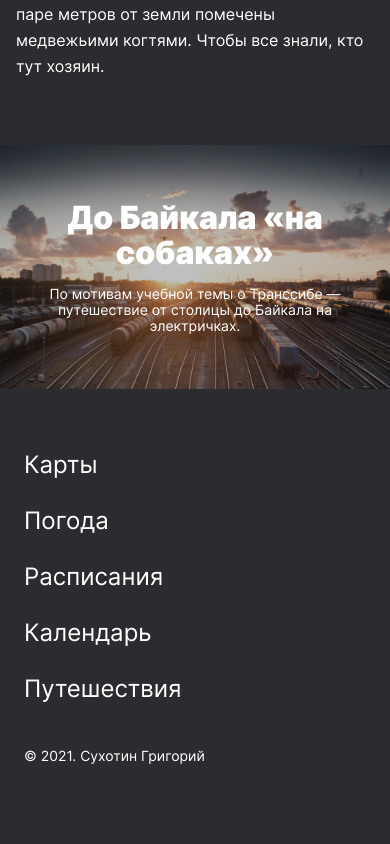
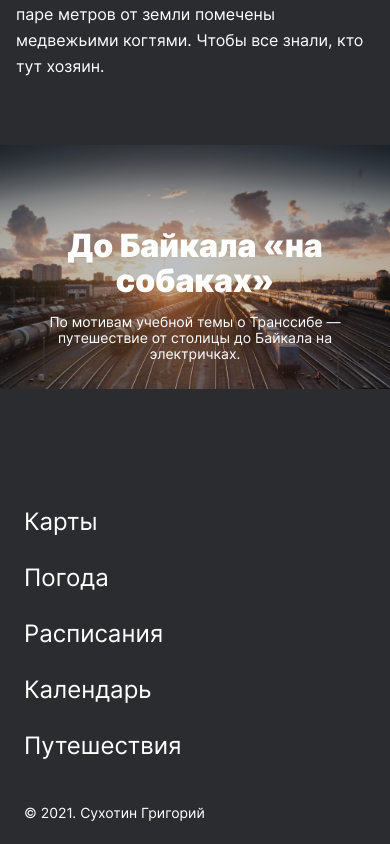
Before and after one commit to grigarazH/russian-travel, a plain HTML site: page index.html in a window 390 px wide. Shown: the part 9705-10549 px from the top of the page. Before the commit the page ends 10492 px from the top, so only its background shows below. Drawn offline with Linux system fonts and the light colour scheme.

Commit message:
Исправил блок cover

```diff
--- a/blocks/content/content.css
+++ b/blocks/content/content.css
@@ -1,8 +1,5 @@
 .content {
   max-width: 1184px;
-  display: flex;
-  flex-direction: column;
-  align-items: stretch;
 }
 
 @media screen and (max-height: 1279px) {
--- a/blocks/cover/__overlay/cover__overlay.css
+++ b/blocks/cover/__overlay/cover__overlay.css
@@ -4,22 +4,34 @@
   justify-content: center;
   align-items: center;
   width: 100%;
+  padding-top: calc(31.25% - 92px);
+  padding-bottom: calc(31.25% - 92px);
   position: relative;
-  aspect-ratio: 16 / 10;
   background-image: url(../../../images/cover-trains.jpg);
   background-repeat: no-repeat;
   background-size: contain;
   text-decoration: none;
   color: #fff;
+  box-sizing: content-box;
+}
+
+@media screen and (max-width: 767px) {
+  .cover__overlay {
+    padding-top: calc(31.25% - 38.5px);
+    padding-bottom: calc(31.25% - 38.5px);
+  }
 }
 
 .cover__overlay::before {
   display: block;
   content: " ";
   position: absolute;
+  left: 0;
+  top: 0;
   width: 100%;
-  aspect-ratio: 16 / 10;
+  padding-bottom: 62.5%;
   background-color: rgba(42, 44, 47, 0.3);
+  box-sizing: content-box;
 }
 
 .cover__overlay:hover::before {
--- a/blocks/cover/cover.css
+++ b/blocks/cover/cover.css
@@ -1,4 +1,5 @@
 .cover {
   width: 100%;
   max-width: 1184px;
+  align-items: stretch;
 }
```
